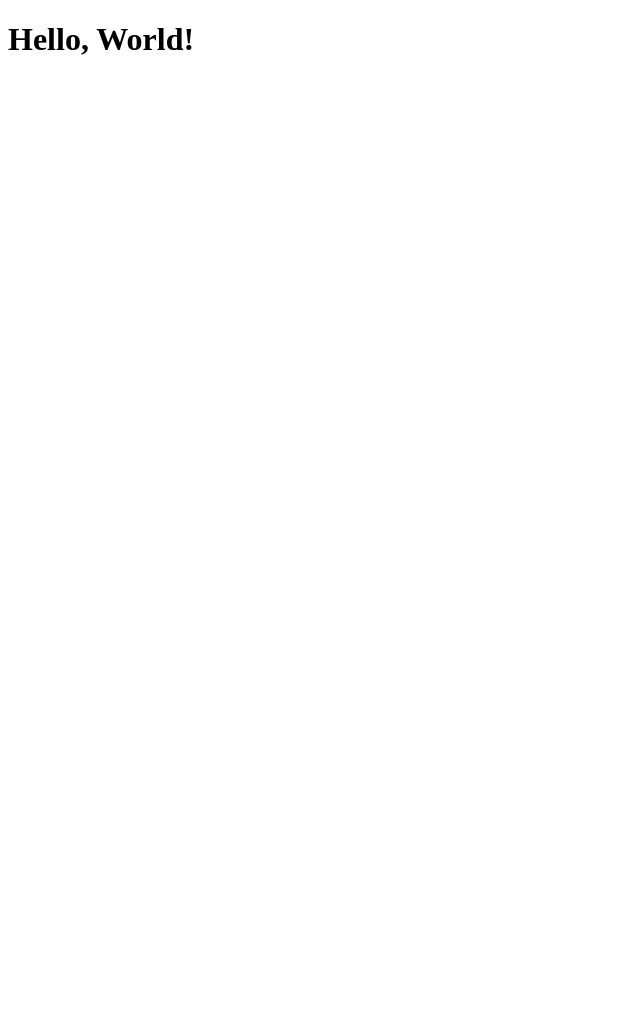
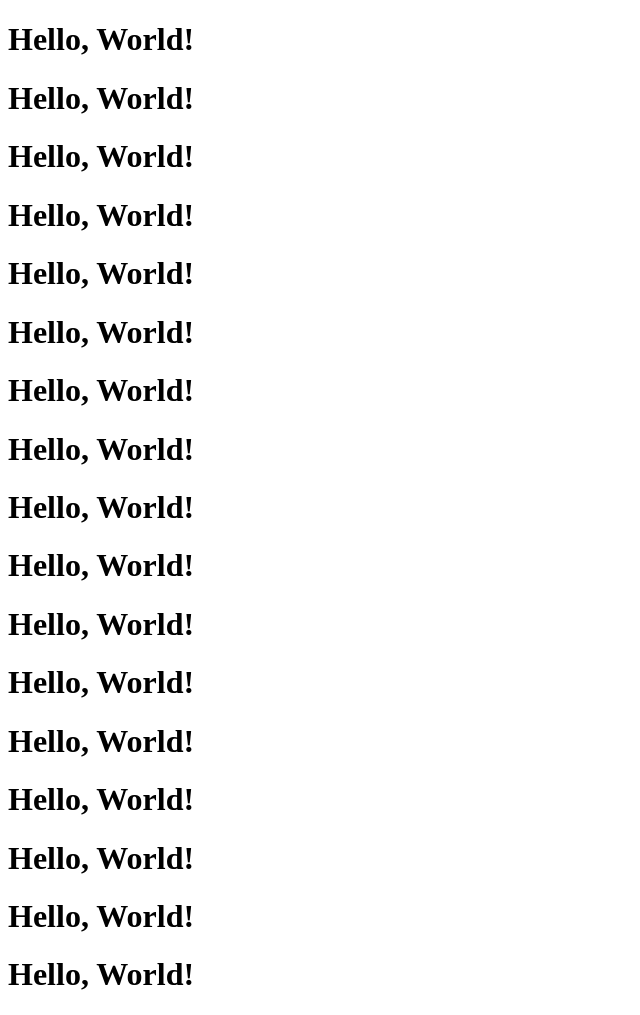
Before and after one commit to qadirbaloch07/html, a plain HTML site: page index.html in a window 1280 px wide. Shown: the whole page, without its empty margins (0-640 px from the left). Before the commit the page ends 800 px from the top, so only its background shows below. Drawn offline with Linux system fonts and the light colour scheme.

Commit message:
push file

```diff
--- a/index.html
+++ b/index.html
@@ -7,5 +7,21 @@
 </head>
 <body>
     <h1>Hello, World!</h1>
+    <h1>Hello, World!</h1>
+    <h1>Hello, World!</h1>
+    <h1>Hello, World!</h1>
+    <h1>Hello, World!</h1>
+    <h1>Hello, World!</h1>
+    <h1>Hello, World!</h1>
+    <h1>Hello, World!</h1>
+    <h1>Hello, World!</h1>
+    <h1>Hello, World!</h1>
+    <h1>Hello, World!</h1>
+    <h1>Hello, World!</h1>
+    <h1>Hello, World!</h1>
+    <h1>Hello, World!</h1>
+    <h1>Hello, World!</h1>
+    <h1>Hello, World!</h1>
+    <h1>Hello, World!</h1>
 </body>
 </html>
```
